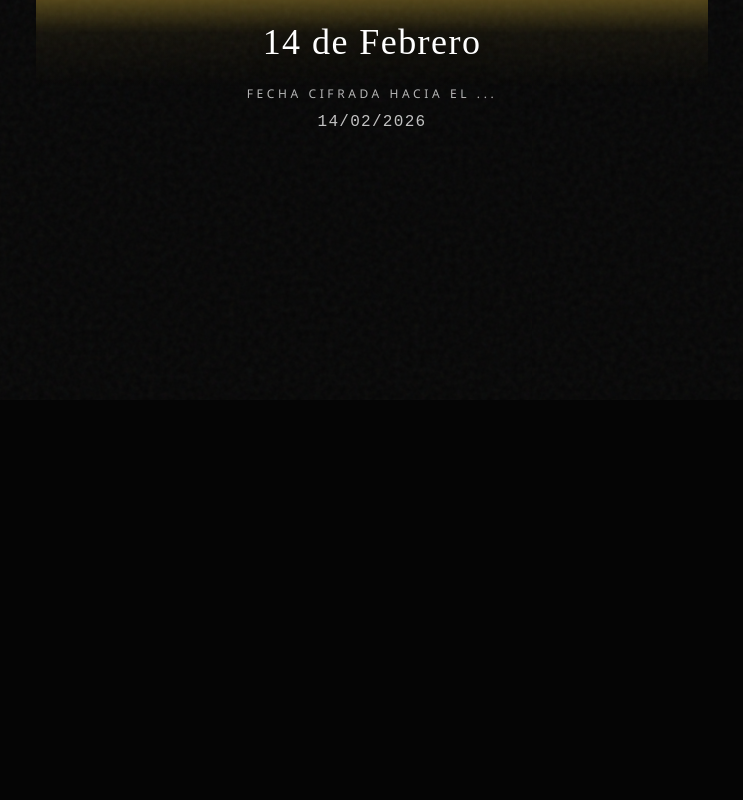
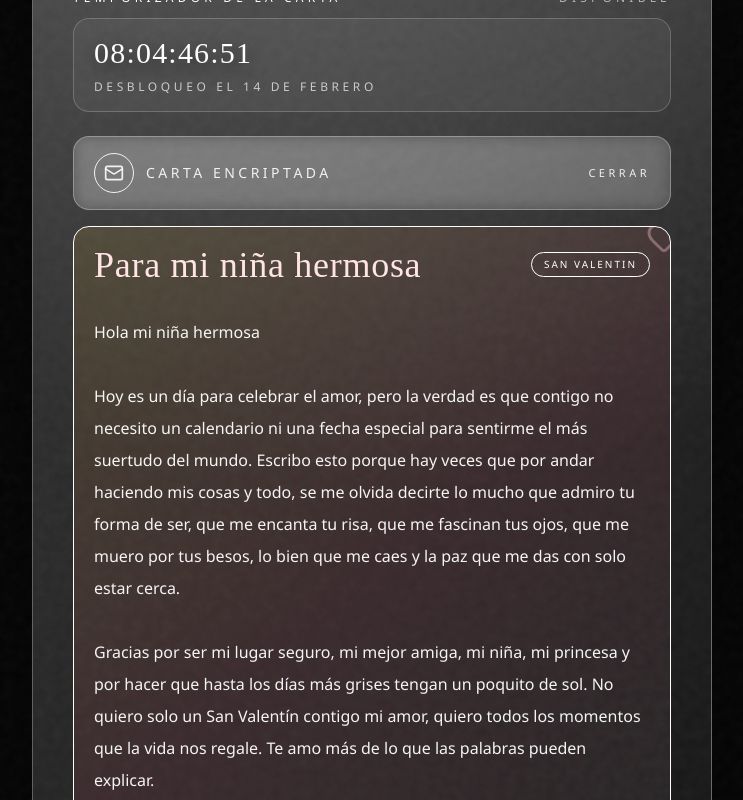
Before and after one commit to Diegotovarf/the-14th-access-portal, a React (Vite) app: page / in a window 1280 px wide. Shown: the part 400-1200 px from the top of the page, without its empty margins (268-1011 px from the left). Before the commit the page ends 800 px from the top, so only its background shows below. Built offline with nearby package versions, Linux system fonts and the light colour scheme.

Commit message:
Forzar vista final y carta abierta para preview

```diff
--- a/src/App.jsx
+++ b/src/App.jsx
@@ -16,6 +16,7 @@ const TARGET_DATE_TEXT = "14/02/2026"
 const TARGET_DATE_DISPLAY = "14 de Febrero"
 const LOCKED_TIME = { hours: 19, minutes: 0, seconds: 0, milliseconds: 0 }
 const FORCE_UNLOCK_LETTER = true
+const FORCE_PREVIEW_MODE = true
 
 const getCountdown = () => {
   const now = Date.now()
@@ -164,6 +165,7 @@ const LocationDecryptor = ({
 }
 
 const getInitialPhase = () => {
+  if (FORCE_PREVIEW_MODE) return "accepted"
   if (typeof window === "undefined") return "loading"
   try {
     return window.localStorage.getItem(ACCEPTED_KEY) === "true"
@@ -373,8 +375,18 @@ function App() {
   }, [phase])
 
   useEffect(() => {
+    if (phase !== "accepted") return
+    if (!FORCE_PREVIEW_MODE) return
+    setLetterOpen(true)
+  }, [phase])
+
+  useEffect(() => {
     if (!letterOpen) {
       setTypedLength(0)
+      return
+    }
+    if (FORCE_PREVIEW_MODE) {
+      setTypedLength(LETTER_TEXT.length)
       return
     }
     let current = 0
```
